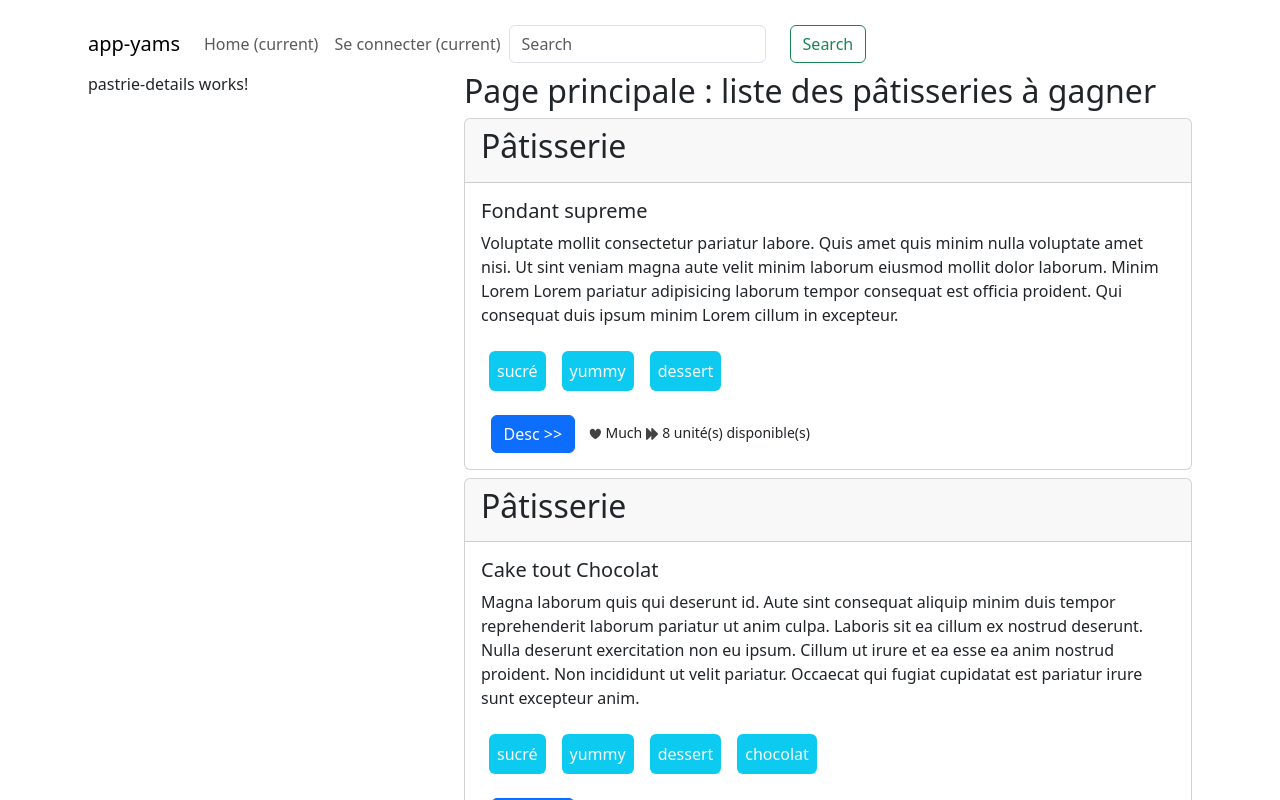
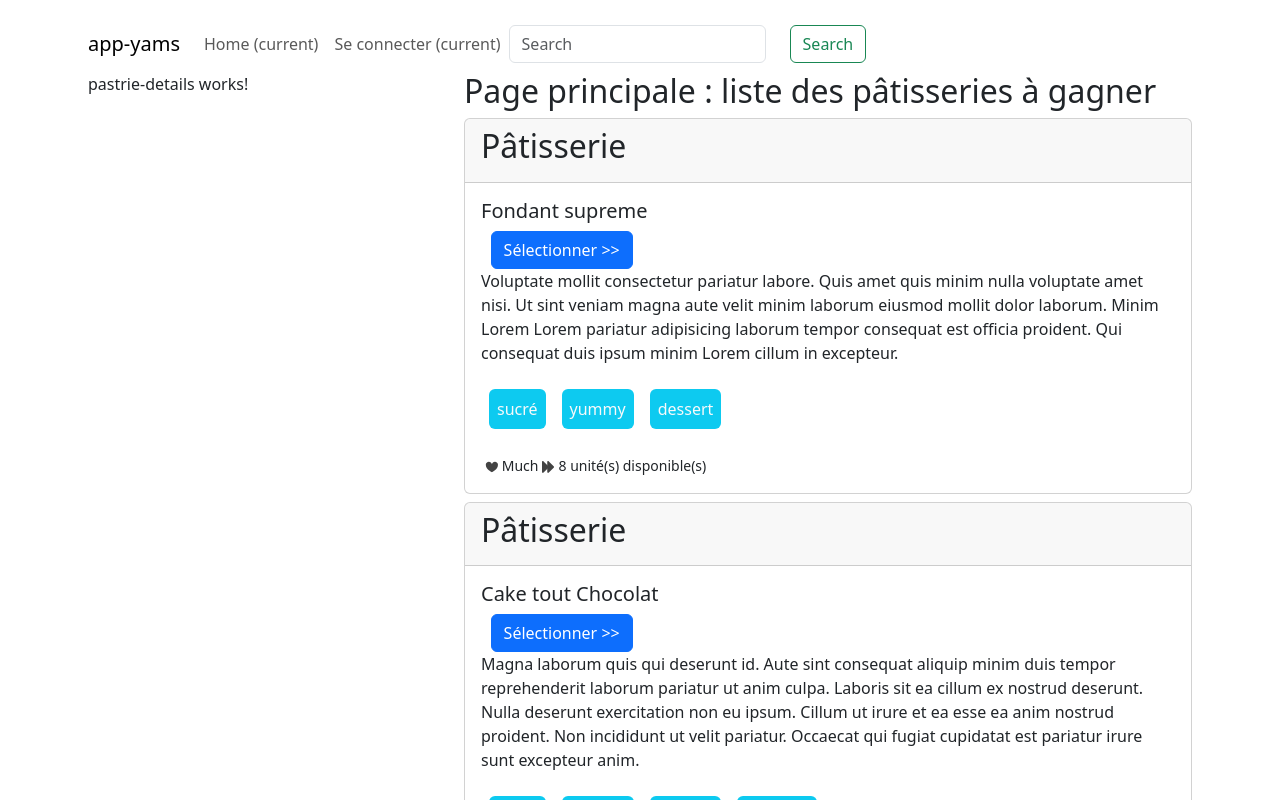
Before and after one commit to dilaouid/angular_3wa, an Angular app: page / in a window 1280 px wide. Shown: the top 800 px of the page. Built offline with nearby package versions, Linux system fonts and the light colour scheme.

Commit message:
fix pastries component structure

```diff
--- a/src/app/pastries/pastries.component.html
+++ b/src/app/pastries/pastries.component.html
@@ -13,6 +13,8 @@
 
             <section class="card-body">
                 <h5 class="card-title">{{ pastrie.name }}</h5>
+
+                <button class="btn btn-primary"> Sélectionner >> </button>
                 <p class="card-text">{{ pastrie.description }}</p>
 
                 <ul class="d-flex list-unstyled" *ngIf="pastrie.tags && pastrie.tags.length > 0">
@@ -20,8 +22,6 @@
                     {{ tag }}
                 </li>
                 </ul>
-
-                <a href="#" class="btn btn-primary"> Desc >> </a>
 
                 <img class="glyph-icon" src="./assets/svg/si-glyph-heart.svg" />
                 <small>{{ pastrie.like }}</small>
```
